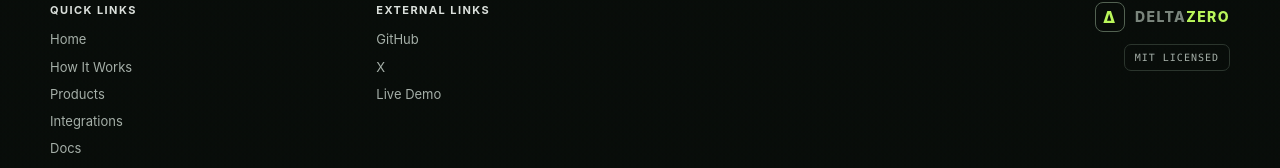
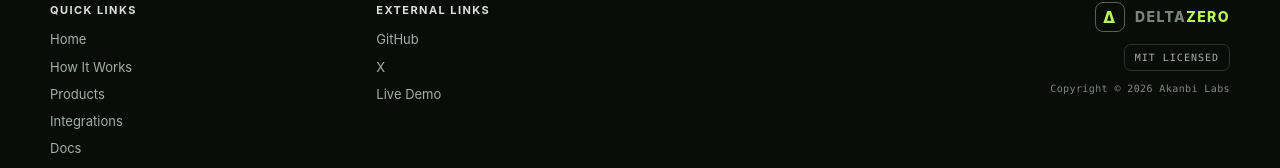
Before and after one commit to Teecash96/DeltaZero, a Next.js app in the folder frontend/: page / in a window 1280 px wide. Shown: the part 10390-10558 px from the top of the page. Built offline with nearby package versions, Linux system fonts and the light colour scheme.

Commit message:
style: add footer copyright

```diff
--- a/frontend/app/globals.css
+++ b/frontend/app/globals.css
@@ -296,6 +296,7 @@ button:focus-visible, a:focus-visible, input:focus-visible, select:focus-visible
 .footer-brand { min-width: 0; display: flex; flex-direction: column; align-items: flex-end; gap: 12px; }
 .footer-license { padding: 7px 10px; border: 1px solid var(--line); border-radius: 7px; color: #a5afa8; font: 10px var(--font-geist-mono); letter-spacing: .1em; text-transform: uppercase; }
 .footer-license:hover { color: var(--green); border-color: rgba(185,246,90,.35); }
+.footer-copyright { color: #7f8a82; font: 10px var(--font-geist-mono); letter-spacing: .04em; }
 .footer-logo { width: fit-content; }
 .footer-columns { display: grid; grid-template-columns: repeat(2, minmax(0, 1fr)); gap: 18px; }
 .footer-columns strong { display: block; margin-bottom: 12px; color: #dbe0dc; font-size: 11px; letter-spacing: .13em; text-transform: uppercase; }
--- a/frontend/components/site-footer.tsx
+++ b/frontend/components/site-footer.tsx
@@ -53,6 +53,7 @@ export function SiteFooter() {
         <a className="footer-license" href="https://github.com/Teecash96/DeltaZero/blob/main/LICENSE" target="_blank" rel="noreferrer">
           MIT Licensed
         </a>
+        <small className="footer-copyright">Copyright © 2026 Akanbi Labs</small>
       </div>
     </footer>
   );
```
